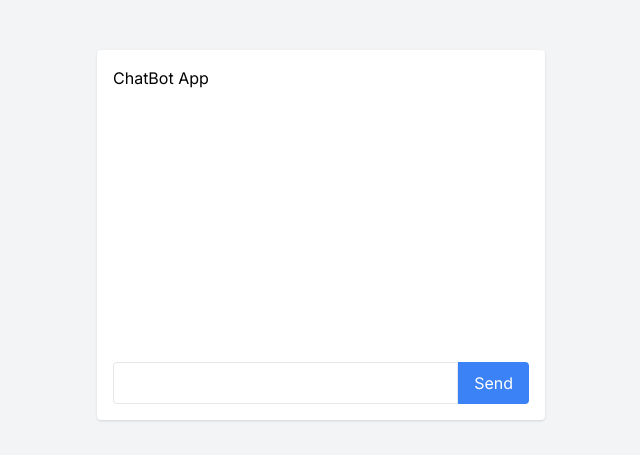
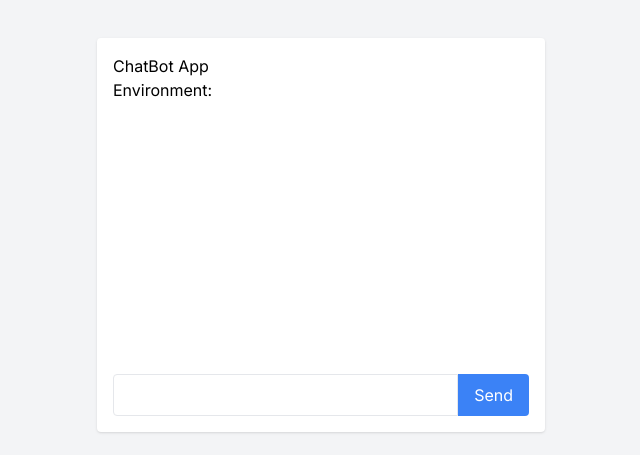
Before and after one commit to ivalenzuela1/test_env_repo, a Next.js app in the folder env_test_app/: page / in a window 1280 px wide. Shown: the part 165-620 px from the top of the page, without its empty margins (319-959 px from the left). Built offline with nearby package versions, Linux system fonts and the light colour scheme.

Commit message:
Update page.tsx

```diff
--- a/env_test_app/app/page.tsx
+++ b/env_test_app/app/page.tsx
@@ -10,6 +10,8 @@ type Message = {
 export default function Chatbot() {
   const [messages, setMessages] = useState<Message[]>([]);
   const [input, setInput] = useState("");
+
+  const ENV = process.env.NEXT_PUBLIC_ENVIRONMENT as string;
 
   const sendMessage = async () => {
     if (!input.trim()) return;
@@ -34,6 +36,7 @@ export default function Chatbot() {
     <div className="flex flex-col items-center justify-center min-h-screen bg-gray-100 p-4">
       <div className="w-full max-w-md p-4 bg-white rounded shadow">
         <div>ChatBot App</div>
+        <div>Environment: {ENV}</div>
         <div className="h-64 overflow-y-auto mb-4">
           {messages.map((msg, index) => (
             <div
```
